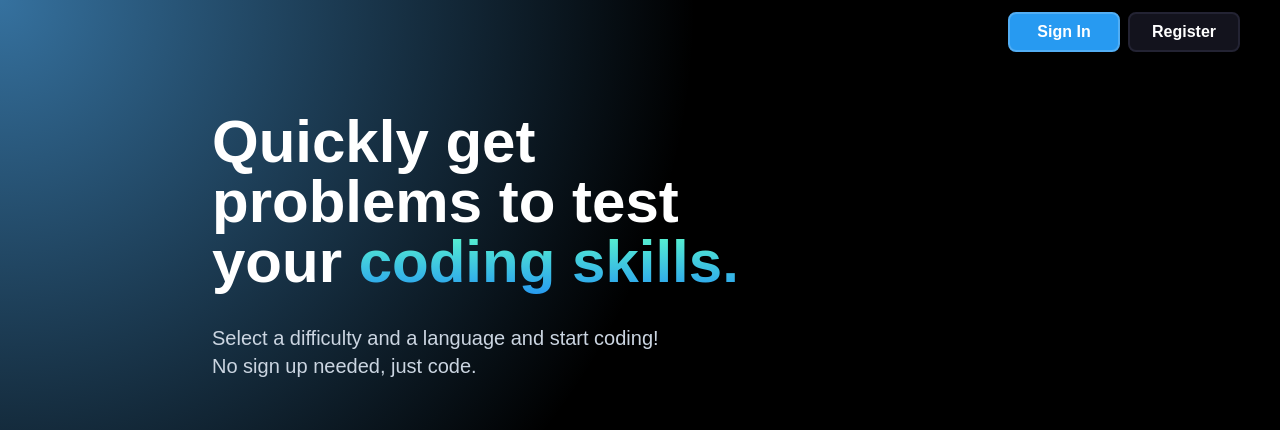
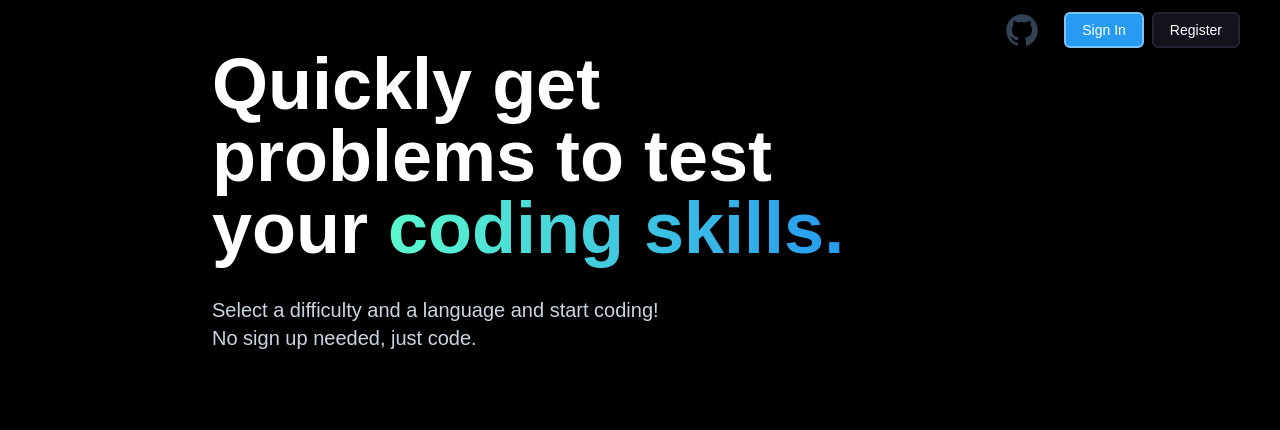
Before and after one commit to Progalt/langbytes-site, a Next.js app: page / in a window 1280 px wide. Shown: the top 430 px of the page. Built offline with nearby package versions, Linux system fonts and the light colour scheme; no server answers; a web font is replaced by a local one.

Commit message:
UI modifications

```diff
--- a/src/app/Components/LanguageButton.js
+++ b/src/app/Components/LanguageButton.js
@@ -5,7 +5,7 @@ export function LanguageButton({ language, selectedLanguages, setSelectedLanguag
 
     return (
         <button
-            className={`bg-dark-brand-500 border-2 hover:bg-dark-brand-400 shadow-lg shadow-black font-semibold  py-2 w-32 rounded-xl text-sm transition-all duration-200 ${selectedLanguages.includes(language) ? "border-brand-500" : "border-dark-brand-400 hover:border-dark-brand-300" }`}
+            className={`bg-dark-brand-500 border-2 hover:bg-dark-brand-400 shadow-lg shadow-black font-semibold  py-2 w-32 rounded-xl text-sm transition-all duration-200 ${selectedLanguages.includes(language) ? "border-brand-500" : "border-dark-brand-400 " }`}
             onClick={() => {
                 if (selectedLanguages.includes(language)) {
                     selectedLanguages = selectedLanguages.filter(item => item !== language);
--- a/src/app/Components/UserNav.js
+++ b/src/app/Components/UserNav.js
@@ -8,11 +8,13 @@ import NavButton from "./NavButton";
 import { HiMenu, HiOutlineX  } from "react-icons/hi";
 import MobileDropDownNav, { MobileDropDownButton, MobileDropDownDividor, MobileDropDownNavWithButton } from "./MobileDropDown";
 import Button from "../progui/Button";
+import { IoLogoGithub } from "react-icons/io5";
+import Link from "next/link";
 
 export function NavBarButton({ route, highlighted, text}) {
 
     return (
-        <Button href={route} className={highlighted ? "bg-brand-500 border-brand-400 hover:bg-brand-400 hover:border-brand-300 text-white" : ""}>
+        <Button href={route} className={highlighted ? "bg-brand-500 border-brand-300 hover:bg-brand-400 text-white" : ""}>
 
               {text}
 
@@ -105,6 +107,10 @@ export default function UserNav() {
 
                     </div>
                     <div className="flex-shrink-0 flex flex-row gap-2 h-10">
+                        <Link href="https://github.com/Progalt/langbytes-site"
+                        className="text-4xl mx-4 text-slate-700 hover:text-slate-500 transition-colors duration-150">
+                            <IoLogoGithub />
+                        </Link>
                     { !userSignedIn && <>
 
                         <NavBarButton highlighted={true} route="/signin" text="Sign In"/>
@@ -112,7 +118,7 @@ export default function UserNav() {
                     </> }
                     {
                         userSignedIn &&
-                        <NavBarButton highlighted={true} route="/accpunt" text="Account"/>
+                        <NavBarButton highlighted={true} route="/account" text="Account"/>
                     }
                     </div>
                 </div>
--- a/src/app/Styles.css
+++ b/src/app/Styles.css
@@ -81,9 +81,21 @@
   opacity: 0.25;
 }
 
+.bg-gradient-base {
+  background: radial-gradient(circle at bottom center, #ff715b50 0, transparent 40%);
+}
+
+.bg-gradient-main {
+  background: radial-gradient(circle at 0% 25% , #2799f15e 0, transparent 40%),
+    radial-gradient(circle at 80% 55% , #f127f13f 0, transparent 50%);
+}
 
 .bg-gradient-mobile {
-  background: radial-gradient(circle at top left , #52aef4a6 0, transparent 40%),
+  background: radial-gradient(circle at top left , #279AF1 0, transparent 40%),
               /* radial-gradient(circle at 90% 45% , #b352afa6 0, transparent 50%), */
               radial-gradient(circle at bottom center, #FF705Ba6 0, transparent 40%);
 }
+
+.gradient-nav {
+  background: radial-gradient(circle at bottom center , #2799f1a8 0, transparent 70%);
+}
--- a/src/app/page.js
+++ b/src/app/page.js
@@ -5,34 +5,33 @@ import Locked from "./progui/Locked";
 import { BiShare } from "react-icons/bi";
 import { MdFavorite } from "react-icons/md";
 import Badge from "./progui/Badge";
+import Container from "./progui/Container";
 
-
-function Dividor() {
-  return <div className="h-[2px] w-full bg-gradient-to-r from-transparent via-[#232333]"/>;
-}
 
 export default async function Home() {
 
   return (
-    <main className="bg-gradient-mobile w-full min-h-screen flex flex-col relative">
+    <main className="bg-gradient-base w-full min-h-screen flex flex-col relative">
       {/* <div className="background-svg opacity-40 md:opacity-50 bg-[length:200%] md:bg-[length:100%] lg:bg-[length:80%] xl:bg-[length:50%]" /> */}
-      <nav className="hidden md:block w-full top-0 z-50">
+      <nav className="hidden md:block absolute w-full top-0 z-50">
         <UserNav/>
-
       </nav>
       <nav className=" md:hidden absolute w-full">
         <UserNav />
       </nav>
 
-      <div className="mt-12 md:mt-0 flex flex-col flex-grow justify-between transition-transform duration-150">
-        <section className="w-full flex flex-col justify-start items-center">
 
-          <section className="px-5 w-full md:w-[80%] lg:w-[70%] 2xl:w-[40%]">
-            <section className="h-[calc(100vh_-_64px)]  flex flex-col justify-center items-start">
-              <header className=" md:mb-14">
-                <h1 className="text-4xl md:text-6xl font-semibold">
+      <div className="flex flex-col flex-grow justify-between transition-transform duration-150">
+        <section className=" pt-12 w-full flex flex-col justify-start items-center">
+
+          <section className=" px-5 w-full md:w-[80%] lg:w-[70%] 2xl:w-[40%]">
+            <section className="h-[calc(100vh_-_124px)] min-h-[650px]  flex flex-col justify-center items-start">
+              <header className=" md:mb-14 overflow-visible">
+                {/* <Badge name="Handcrafted Questions" colour="blue" className="bg-brand-500/20 text-brand-500 mb-2"/> */}
+
+                <h1 className="text-4xl md:text-6xl lg:text-7xl font-semibold">
                   Quickly get <br />problems to test <br />your
-                  <span className={"font-extrabold text-brand-500 bg-gradient-to-b from-[#5DFDCB] to-brand-500 text-transparent bg-clip-text"}> coding skills.
+                  <span className={"font-extrabold text-brand-500 bg-gradient-to-r from-[#5DFDCB] to-brand-500 text-transparent bg-clip-text"}> coding skills.
                   </span>
                 </h1>
 
@@ -41,12 +40,13 @@ export default async function Home() {
 
               <HomeClient />
 
+
             </section>
 
 
             <section id="challenge" className="mt-20">
               <Badge name="Fancy a challenge?" colour="green" className="bg-[#FF705B]/20 text-[#FF705B] border-[#FF705B] mb-2" />
-              <h2 className="text-3xl md:text-4xl font-semibold">Complete a <span className="font-extrabold  bg-gradient-to-tl from-[#FFB457] to-[#FF705B] text-transparent bg-clip-text">Daily challenge.</span></h2>
+              <h2 className="text-3xl md:text-4xl font-semibold">Complete a <span className="font-extrabold  bg-gradient-to-r from-[#FFB457] to-[#FF705B] text-transparent bg-clip-text">Daily challenge.</span></h2>
               <h3 className="mt-5 md:text-xl text-slate-300 text-lg">
                 Take on a fresh challenge daily that isn&apos;t in the main question pool.
               </h3>
@@ -69,6 +69,7 @@ export default async function Home() {
         </footer>
       </div>
 
+
     </main>
   );
 }
--- a/src/app/progui/Badge.js
+++ b/src/app/progui/Badge.js
@@ -12,7 +12,7 @@ export default function Badge({ name, colour, className }) {
     return (
         <div
         className={cn(
-            "inline-block rounded-full py-1 px-4 text-sm",
+            "inline-block items-center justify-center rounded-full py-1 px-4 text-sm",
             c === "red" ? ("text-red-500 bg-red-500/30 border-red-500") : "",
             c === "blue" || c === "" ? ("text-blue-500 bg-blue-500/30 border-blue-500") : "",
             c === "green" ? ("text-green-500 bg-green-500/30 border-green-500") : "",
--- a/src/app/progui/Button.js
+++ b/src/app/progui/Button.js
@@ -5,9 +5,10 @@ import { cn } from "./utils";
 export default function Button({ onClick, children, href, className }) {
 
     let styling = cn(
-        "relative isolate w-28 border-2 inline-flex items-center justify-center rounded-lg gap-x-2    p-2 px-6 transition-color duration-200",
-        "font-semibold text-white",
-        "bg-dark-brand-500 border-dark-brand-400 hover:bg-dark-brand-400 hover:border-dark-brand-300",
+        "relative isolate border-2 inline-flex items-center justify-center",
+        "rounded-md h-9 py-2 px-4 transition-color duration-200 whitespace-nowrap",
+        "font-medium md:text-sm text-white shadow-sm",
+        "bg-dark-brand-500 border-dark-brand-400 hover:bg-dark-brand-400",
         className
         );
 
--- /dev/null
+++ b/src/app/progui/CodeSnippet.js
@@ -0,0 +1,9 @@
+
+
+export default function CodeSnippet({ children }) {
+    return (
+        <div>
+            {children}
+        </div>
+    )
+}
--- /dev/null
+++ b/src/app/progui/Container.js
@@ -0,0 +1,18 @@
+import { cn } from "./utils";
+
+
+export default function Container({className, children}) {
+
+
+    let styles = cn(
+        "relative border-2 border-dark-brand-300 bg-dark-brand-500 rounded-xl shadow",
+        "",
+        className
+    );
+
+    return (
+        <div className={styles}>
+            {children}
+        </div>
+    );
+}
--- /dev/null
+++ b/src/app/progui/Styles.css
@@ -0,0 +1,4 @@
+
+.card-bg {
+    background: radial-gradient(circle at bottom center, #2799f15e 0, transparent 40%);
+}
--- a/tailwind.config.js
+++ b/tailwind.config.js
@@ -58,6 +58,8 @@ module.exports = {
           300: '#2b2b3d',
           400: '#232333',
           500: '#13131d',
+          600: '#0f0f17',
+          700: '#0b0b11',
         }
 
       }
```
